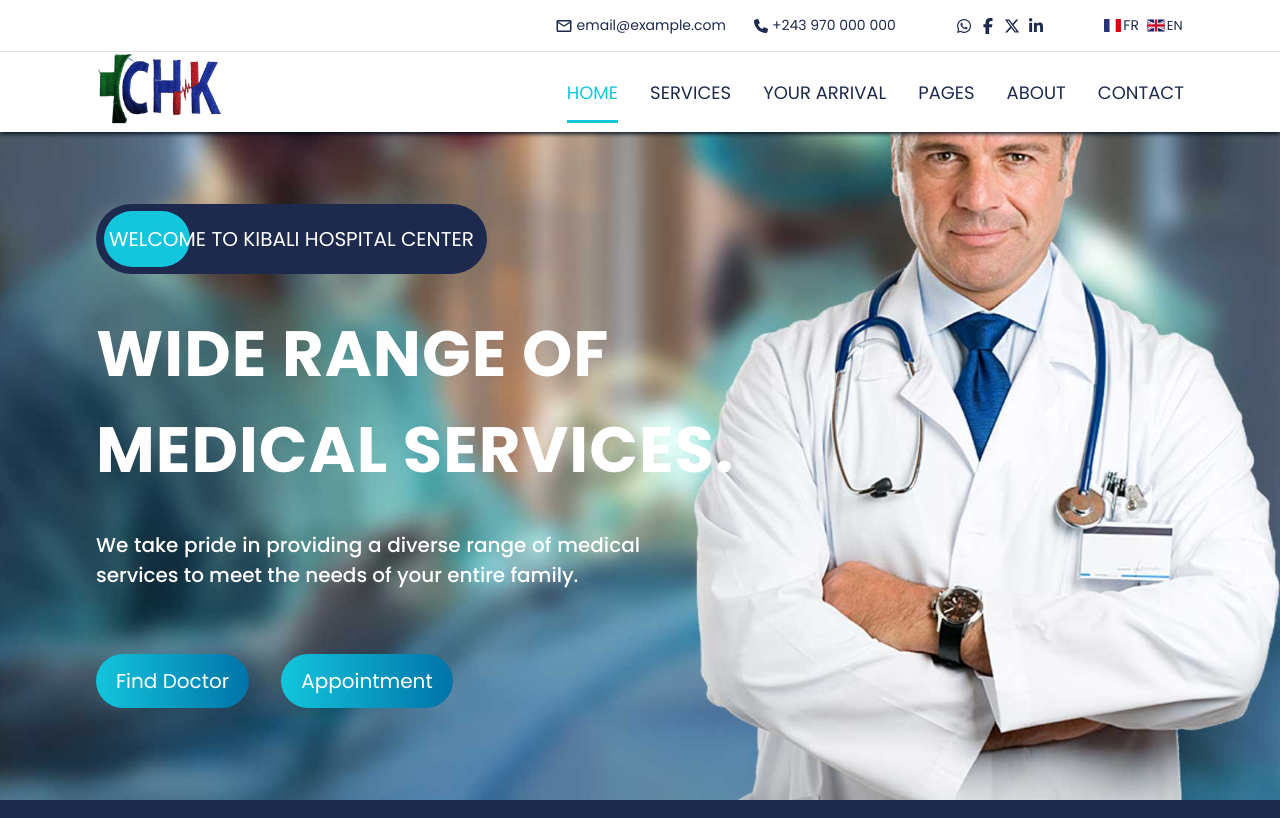
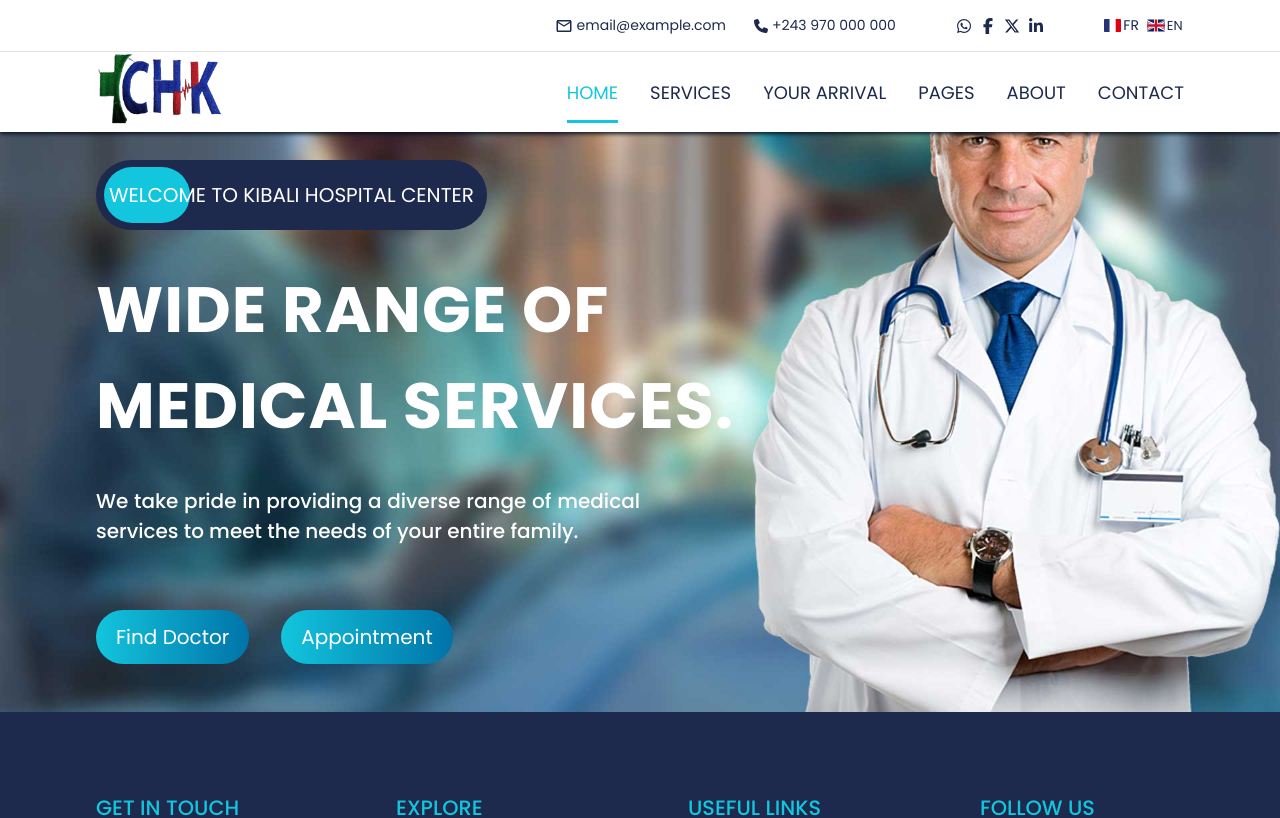
Before and after one commit to tresorsawasawa/kibali_hospital_center, a React (Create React App) app: page / in a window 1280 px wide. Shown: the top 818 px of the page. Built offline with nearby package versions, Linux system fonts and the light colour scheme.

Commit message:
Update and correct styling errors

```diff
--- a/src/assets/stylesheets/base/_default.scss
+++ b/src/assets/stylesheets/base/_default.scss
@@ -15,8 +15,6 @@ body {
   // background-color: $light;
   color: $textColor;
 }
-
-section { padding: 9rem 0 2rem; }
 
 .btn {
   padding: 12px 20px;
--- a/src/pages/Home/Home.jsx
+++ b/src/pages/Home/Home.jsx
@@ -5,7 +5,7 @@ import { NavLink } from 'react-router-dom';
 import './Home.scss';
 
 const Home = () => (
-  <section className="hero w-full flex justify-center items-center">
+  <section className="hero w-full pt-[10rem] flex justify-center items-center">
     <div className="wrapper w-[85%] text-white gap-[2rem] flex justify-between items-start flex-col">
       <div className="welcomeAd relative px-[13px] py-[20px]">
         <div className="background" />
--- a/src/pages/Home/Home.scss
+++ b/src/pages/Home/Home.scss
@@ -3,7 +3,9 @@
 .hero {
   background: url(../../assets/images/hero.jpg) top right no-repeat;
   background-size: cover;
-  height: 100vh;
+  // height: 100vh;
+  height: 100%;
+  padding-bottom: 3rem;
 
   .wrapper {
     .welcomeAd {
```
